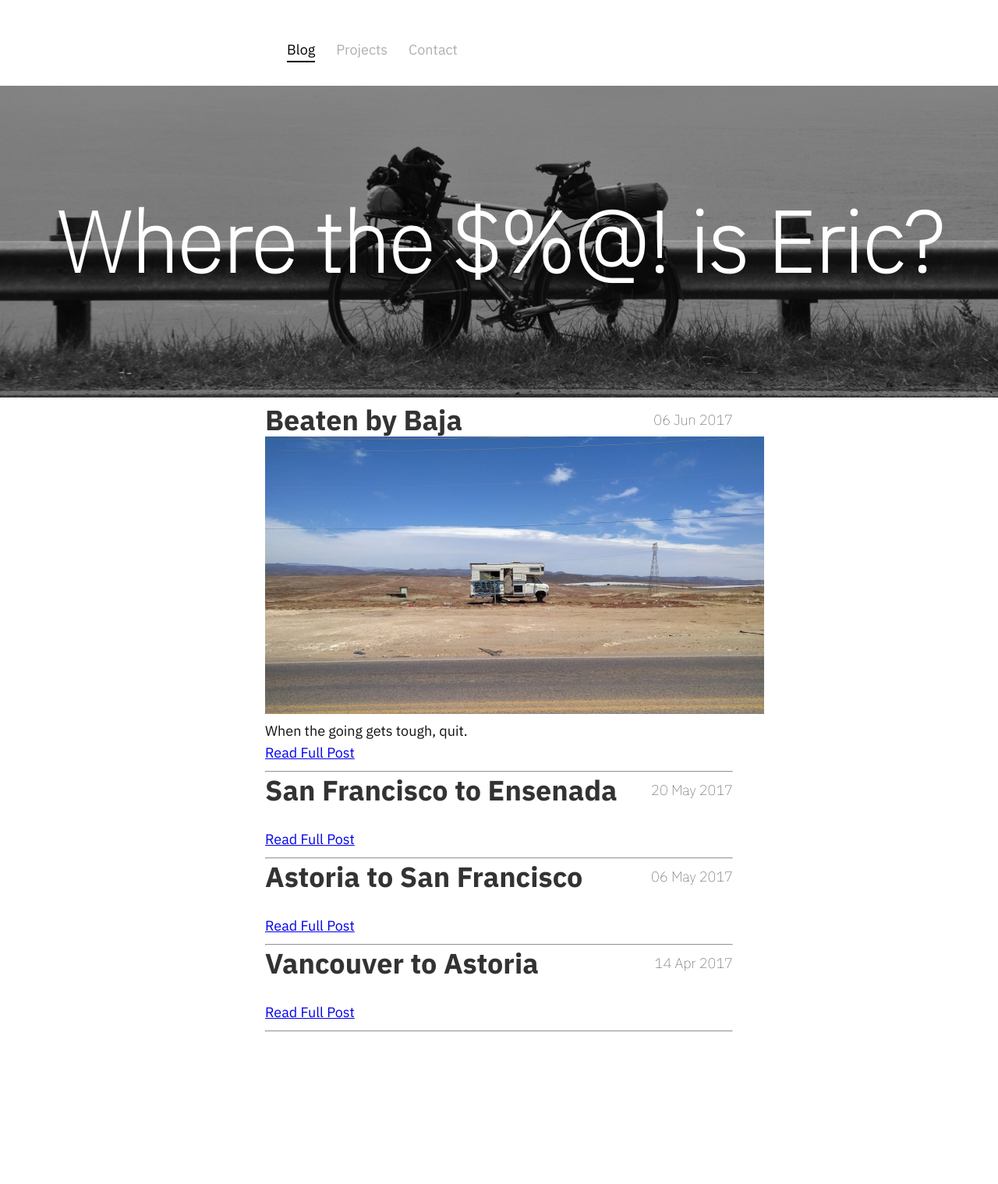
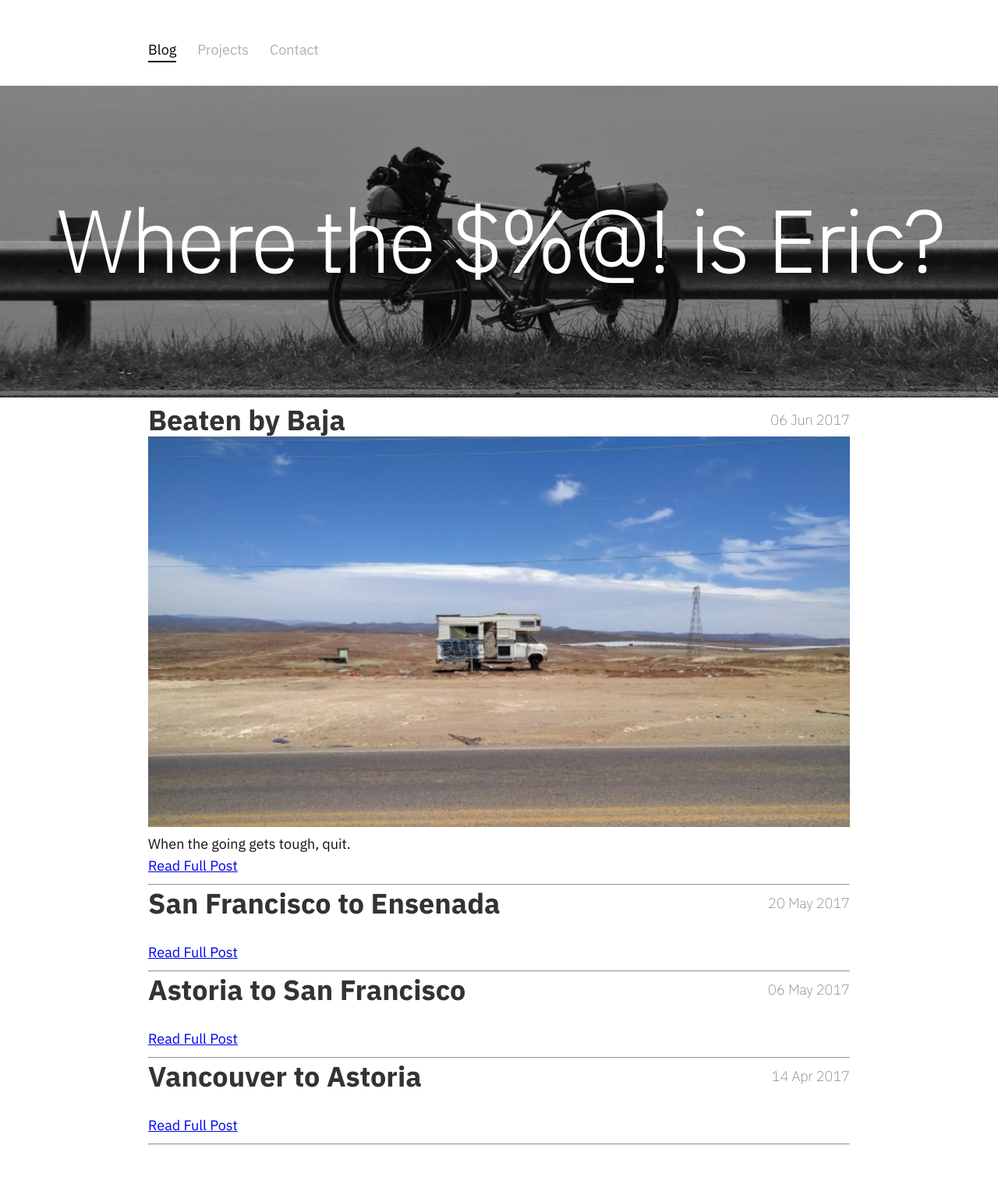
Before and after one commit to ezillinger/ezillinger.github.io, a Jekyll site: the page built from index.html, in a window 1280 px wide. Shown: the whole page at 78% size. Built offline with Jekyll 4.4.1, drawn with Linux system fonts in a browser that asks for light colours; before the commit the page ends 1374 px from its top, so only the background shows below that.

Commit message:
move css stuff for github

```diff
--- a/_config.yml
+++ b/_config.yml
@@ -1,4 +1,5 @@
 permalink: /:categories/:title/
+baseurl: /website3
 markdown: kramdown
 exclude:
  - "/scripts"
--- a/_layouts/default.html
+++ b/_layouts/default.html
@@ -3,7 +3,7 @@
 <head>
 	<script async src="https://www.googletagmanager.com/gtag/js?id=UA-157446657-1"></script>
 	<script> window.dataLayer = window.dataLayer || []; function gtag(){dataLayer.push(arguments);} gtag('js', new Date()); gtag('config', 'UA-157446657-1'); </script>
-    <link href='/style.css' rel='stylesheet' type='text/css' />
+    <link href='{{ site.baseurl }}/style.css' rel='stylesheet' type='text/css' />
     <link href="/favicon.png" rel="icon" sizes="32x32">
     <title>{{ page.title }} - Eric Zillinger</title>
 </head>
--- a/style.css
+++ b/style.css
@@ -9,6 +9,10 @@
 @font-face { font-family: 'body'; font-weight: 800;   src: url('/fonts/IBMPlexSans-Bold.woff2') format('woff2'); }
 @font-face { font-family: 'mono';                     src: url('/fonts/IBMPlexMono-Text-Latin1.woff2') format('woff2'); }
 @font-face { font-family: 'light';                     src: url('/fonts/IBMPlexSans-Thin.woff2') format('woff2'); }
+
+:root {
+    --content-width: 900px;
+}
 
 body { FONT: 18px/28px body, sans-serif; }
 
@@ -55,7 +59,7 @@ a:visited {
     font-family: 'light';
 }
 
-.menu { width: 544px; margin: 0 auto 0; padding: 0 0 30px 0; vertical-align: top; }
+.menu { width: var(--content-width); margin: 0 auto 0; padding: 0 0 30px 0; vertical-align: top; }
 .menu > li { list-style: none; display: inline-block; margin: 0 1.5em 0 0; vertical-align: top; }
 .menu__item, a.menu__item { color: #00000050; border-color: transparent; display: inline-block; text-decoration: none; }
 .menu__item_inside, a.menu__item_inside { border-bottom: 2px solid #00000030; }
@@ -64,13 +68,11 @@ a:visited {
 a.menu__item_selected,
 a.menu__item:hover { color: #000; border-bottom: 2px solid #000; }
 
-.post { width: 544px; margin: 15px auto; }
-.post img { width: 544px; }
+.post { width: var(--content-width); margin: 15px auto; }
+.post img { width: var(--content-width); }
 
-.post-list { width: 600px; margin: 15px auto; }
-.post-short-header
-{
-}
+.post-list { width: var(--content-width); margin: 15px auto; }
+.post-short-header { }
 
 .post-short-header a,
 .post-short-header a:visited
@@ -79,6 +81,9 @@ a.menu__item:hover { color: #000; border-bottom: 2px solid #000; }
     font-size: 2em;
     font-weight: bold;
     text-decoration: none;
+}
+.post-short img {
+    width: 100%;
 }
 
 .date {
```
Also changed, not shown: 1 other file.
